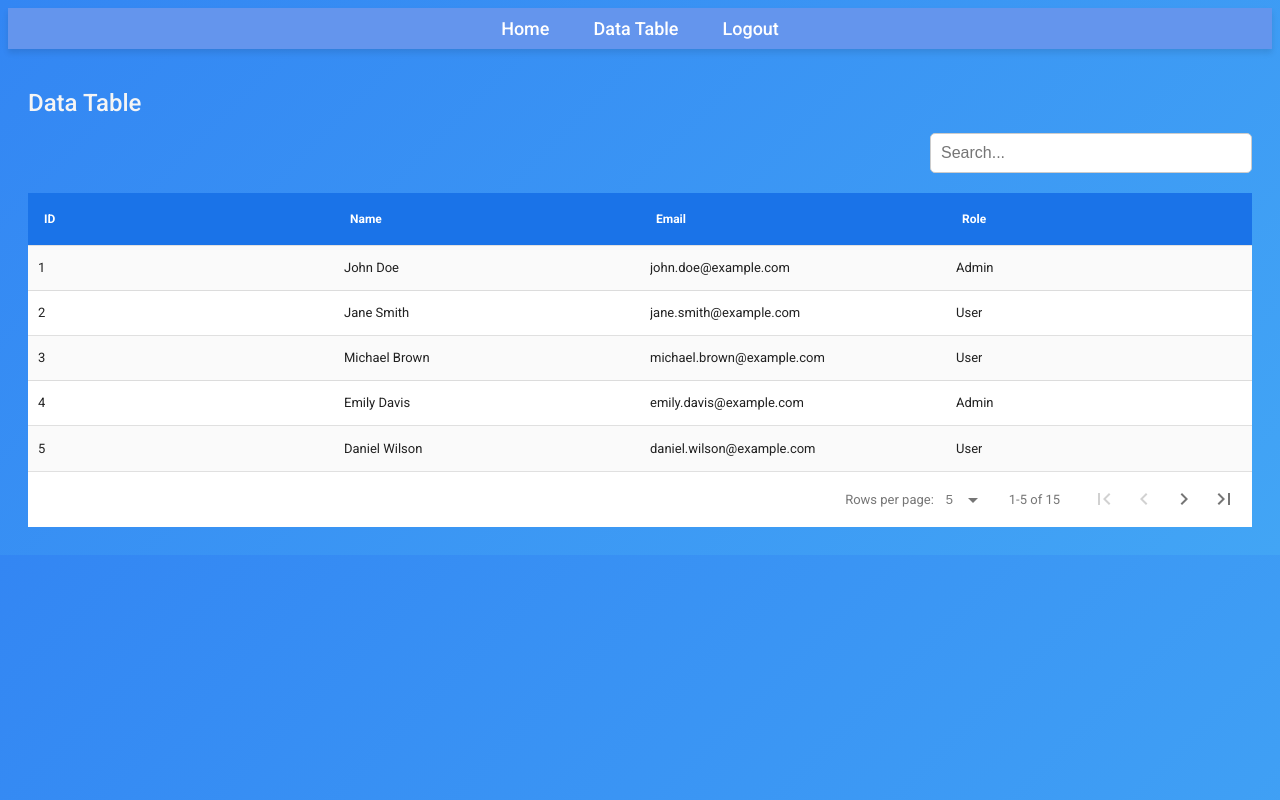
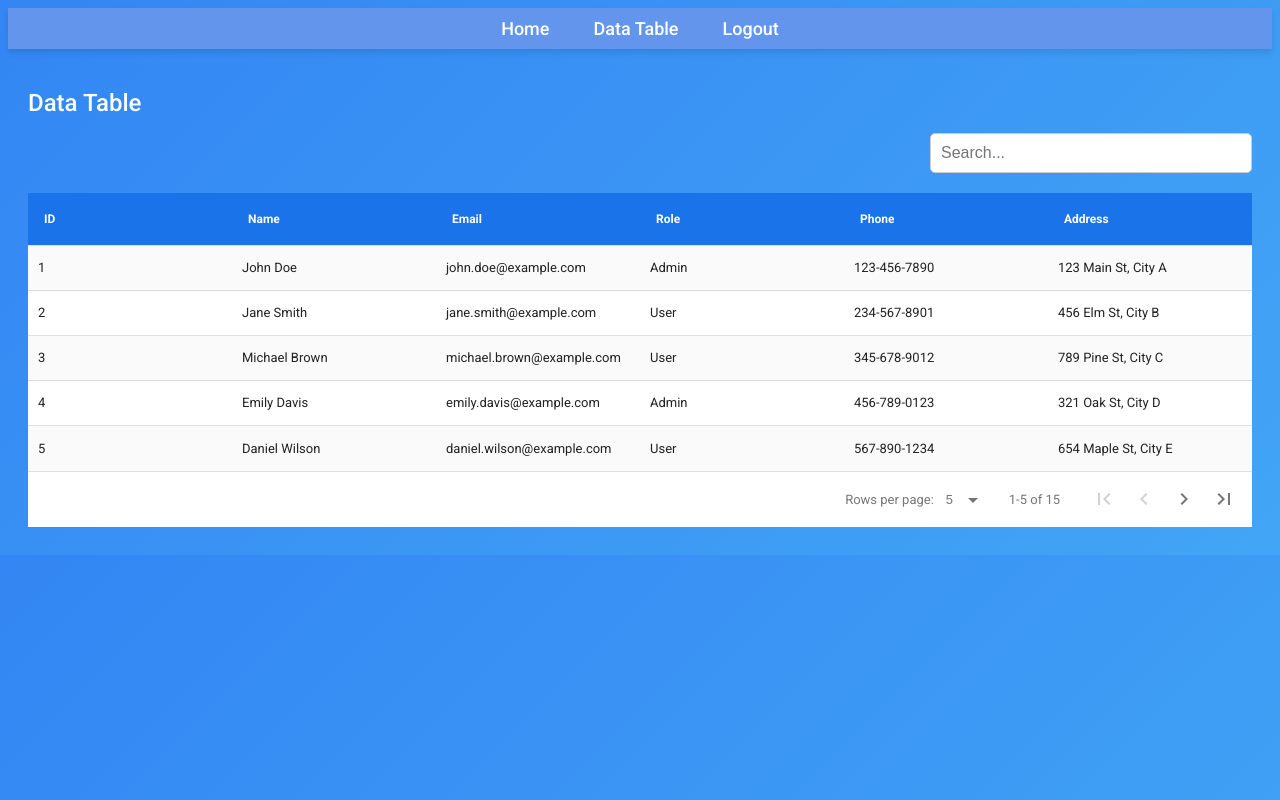
Before and after one commit to miranijay/react_data_table, a React (Vite) app: page /data-table in a window 1280 px wide. Built offline with nearby package versions, Linux system fonts and the light colour scheme; sample sign-in values are in the browser's storage.

Commit message:
Tooltip update

```diff
--- a/package.json
+++ b/package.json
@@ -10,11 +10,15 @@
     "preview": "vite preview"
   },
   "dependencies": {
+    "@emotion/react": "^11.14.0",
+    "@emotion/styled": "^11.14.0",
+    "@mui/material": "^6.3.1",
     "framer-motion": "^11.15.0",
     "react": "^18.3.1",
     "react-data-table-component": "^7.6.2",
     "react-dom": "^18.3.1",
-    "react-router-dom": "^7.1.1"
+    "react-router-dom": "^7.1.1",
+    "react-tooltip": "^5.28.0"
   },
   "devDependencies": {
     "@eslint/js": "^9.17.0",
--- a/src/Data/mockdata.jsx
+++ b/src/Data/mockdata.jsx
@@ -1,17 +1,17 @@
 export const mockData = [
-    { id: 1, name: 'John Doe', email: 'john.doe@example.com', role: 'Admin' },
-    { id: 2, name: 'Jane Smith', email: 'jane.smith@example.com', role: 'User' },
-    { id: 3, name: 'Michael Brown', email: 'michael.brown@example.com', role: 'User' },
-    { id: 4, name: 'Emily Davis', email: 'emily.davis@example.com', role: 'Admin' },
-    { id: 5, name: 'Daniel Wilson', email: 'daniel.wilson@example.com', role: 'User' },
-    { id: 6, name: 'Sophia Miller', email: 'sophia.miller@example.com', role: 'Moderator' },
-    { id: 7, name: 'James Johnson', email: 'james.johnson@example.com', role: 'Admin' },
-    { id: 8, name: 'Olivia Garcia', email: 'olivia.garcia@example.com', role: 'User' },
-    { id: 9, name: 'William Martinez', email: 'william.martinez@example.com', role: 'User' },
-    { id: 10, name: 'Isabella Hernandez', email: 'isabella.hernandez@example.com', role: 'Moderator' },
-    { id: 11, name: 'Alexander Anderson', email: 'alexander.anderson@example.com', role: 'User' },
-    { id: 12, name: 'Charlotte Lee', email: 'charlotte.lee@example.com', role: 'Admin' },
-    { id: 13, name: 'Ethan Clark', email: 'ethan.clark@example.com', role: 'User' },
-    { id: 14, name: 'Amelia Lewis', email: 'amelia.lewis@example.com', role: 'User' },
-    { id: 15, name: 'Liam Scott', email: 'liam.scott@example.com', role: 'Moderator' },
+    { id: 1, name: 'John Doe', email: 'john.doe@example.com', role: 'Admin', phone: '123-456-7890', address: '123 Main St, City A' },
+    { id: 2, name: 'Jane Smith', email: 'jane.smith@example.com', role: 'User', phone: '234-567-8901', address: '456 Elm St, City B' },
+    { id: 3, name: 'Michael Brown', email: 'michael.brown@example.com', role: 'User', phone: '345-678-9012', address: '789 Pine St, City C' },
+    { id: 4, name: 'Emily Davis', email: 'emily.davis@example.com', role: 'Admin', phone: '456-789-0123', address: '321 Oak St, City D' },
+    { id: 5, name: 'Daniel Wilson', email: 'daniel.wilson@example.com', role: 'User', phone: '567-890-1234', address: '654 Maple St, City E' },
+    { id: 6, name: 'Sophia Miller', email: 'sophia.miller@example.com', role: 'Moderator', phone: '678-901-2345', address: '987 Cedar St, City F' },
+    { id: 7, name: 'James Johnson', email: 'james.johnson@example.com', role: 'Admin', phone: '789-012-3456', address: '123 Birch St, City G' },
+    { id: 8, name: 'Olivia Garcia', email: 'olivia.garcia@example.com', role: 'User', phone: '890-123-4567', address: '456 Walnut St, City H' },
+    { id: 9, name: 'William Martinez', email: 'william.martinez@example.com', role: 'User', phone: '901-234-5678', address: '789 Spruce St, City I' },
+    { id: 10, name: 'Isabella Hernandez', email: 'isabella.hernandez@example.com', role: 'Moderator', phone: '012-345-6789', address: '321 Ash St, City J' },
+    { id: 11, name: 'Liam Anderson', email: 'liam.anderson@example.com', role: 'User', phone: '111-222-3333', address: '101 Pine St, City K' },
+    { id: 12, name: 'Charlotte Lee', email: 'charlotte.lee@example.com', role: 'User', phone: '222-333-4444', address: '202 Oak St, City L' },
+    { id: 13, name: 'Benjamin Harris', email: 'benjamin.harris@example.com', role: 'Admin', phone: '333-444-5555', address: '303 Maple St, City M' },
+    { id: 14, name: 'Amelia Clark', email: 'amelia.clark@example.com', role: 'User', phone: '444-555-6666', address: '404 Cedar St, City N' },
+    { id: 15, name: 'Elijah Walker', email: 'elijah.walker@example.com', role: 'Moderator', phone: '555-666-7777', address: '505 Birch St, City O' },
 ];
--- a/src/components/data_table.jsx
+++ b/src/components/data_table.jsx
@@ -1,6 +1,7 @@
 import React, { useState } from "react";
 import DataTable from "react-data-table-component";
 import { mockData } from "../Data/mockdata.jsx";
+import Tooltip from '@mui/material/Tooltip';
 
 const styles = {
     searchContainer: {
@@ -39,20 +40,60 @@ export default function DataTableComponent() {
           name: 'ID',
           selector: (row) => row.id,
           sortable: true,
+          cell: (row) => (
+            <Tooltip title={`User ID: ${row.id}`} arrow>
+              <span>{row.id}</span>
+            </Tooltip>
+          ),
         },
         {
           name: 'Name',
           selector: (row) => row.name,
           sortable: true, // Enable sorting for this column
+          cell: (row) => (
+            <Tooltip title={`Full Name: ${row.name}`} arrow>
+              <span>{row.name}</span>
+            </Tooltip>
+          )
         },
         {
           name: 'Email',
           selector: (row) => row.email,
           sortable: true, // Enable sorting for this column
+          cell: (row) => (
+            <Tooltip title={`Email: ${row.email}`} arrow>
+              <span>{row.email}</span>
+            </Tooltip>
+          )
         },
         {
           name: 'Role',
           selector: (row) => row.role,
+          cell: (row) => (
+            <Tooltip title={`Role: ${row.role}`} arrow>
+              <span>{row.role}</span>
+            </Tooltip>
+          ),
+        },
+        {
+          name: 'Phone',
+          selector: (row) => row.phone,
+          sortable: false,
+          cell: (row) => (
+            <Tooltip title={`Phone: ${row.phone}`} arrow>
+              <span>{row.phone}</span>
+            </Tooltip>
+          ),
+        },
+        {
+          name: 'Address',
+          selector: (row) => row.address,
+          sortable: false,
+          cell: (row) => (
+            <Tooltip title={`Address: ${row.address}`} arrow>
+              <span>{row.address}</span>
+            </Tooltip>
+          ),
         },
     ]
 
@@ -79,7 +120,7 @@ export default function DataTableComponent() {
     return(
         <>
             <div style={{padding: "20px"}}>
-                <h2 style={{color:"whitesmoke"}}>Data Table</h2>
+                <h2 style={{color:"white"}}>Data Table</h2>
                 <div style={styles.searchContainer}>
                     <input
                         type="text"
```
Also changed, not shown: 1 other file (tests, documents, lock files or other folders).
